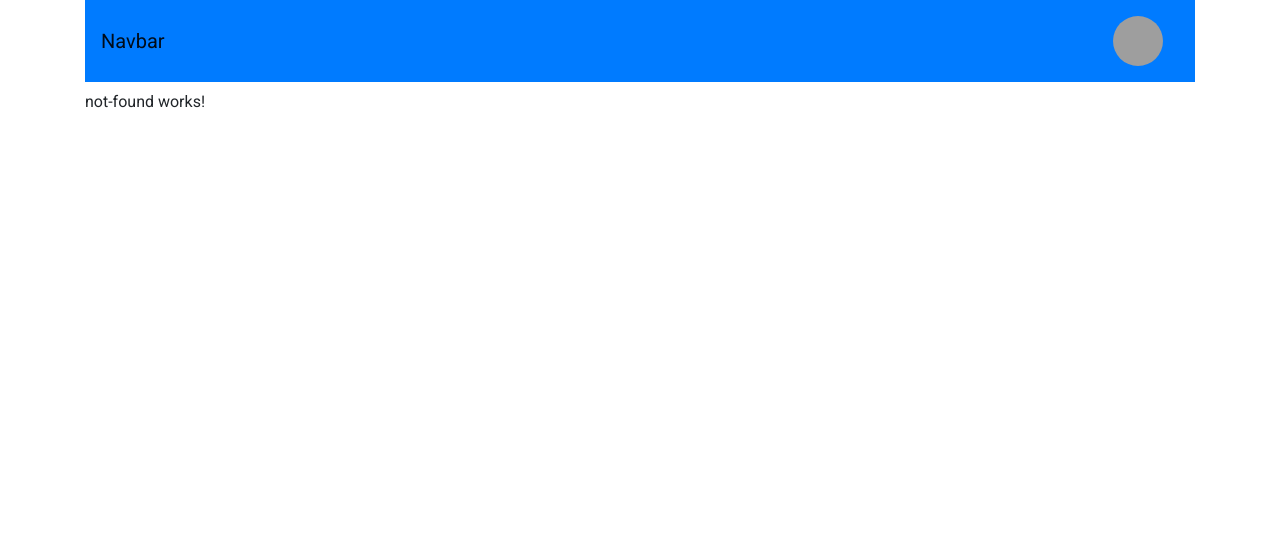
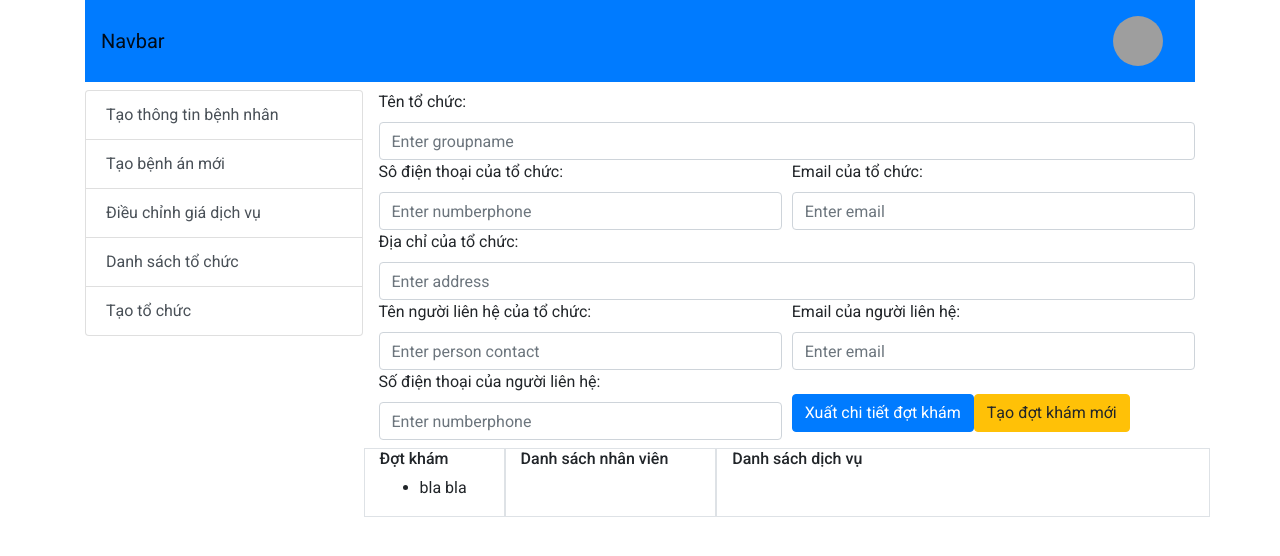
Before and after one commit to NhatTan2007/MedicalExaminationFE, an Angular app: page /tao-dot-kham-to-chuc in a window 1280 px wide. Shown: the top 556 px of the page. Built offline with nearby package versions, Linux system fonts and the light colour scheme; no server answers; grey boxes are pictures that could not be loaded.

Commit message:
update component ognization

```diff
--- /dev/null
+++ b/src/app/general-room/create-ogranization-examination/create-ogranization-examination.component.html
@@ -0,0 +1,67 @@
+<form>
+  <div>
+      <label>Tên tổ chức:</label>
+      <input type="text" class="form-control" placeholder="Enter groupname" required>
+  </div>
+  <div class="form-row">
+      <div class="col">
+          <label>Sô điện thoại của tổ chức:</label>
+          <input type="number" class="form-control" placeholder="Enter numberphone" required>
+      </div>
+      <div class="col">
+          <label>Email của tổ chức:</label>
+          <input type="email" class="form-control" placeholder="Enter email" required>
+      </div>
+  </div>
+  <div>
+      <label>Địa chỉ của tổ chức:</label>
+      <input type="text" class="form-control" placeholder="Enter address" required>
+  </div>
+  <div class="form-row">
+      <div class="col">
+          <label>Tên người liên hệ của tổ chức:</label>
+          <input type="text" class="form-control" placeholder="Enter person contact" required>
+      </div>
+      <div class="col">
+          <label>Email của người liên hệ:</label>
+          <input type="email" class="form-control" placeholder="Enter email" required>
+      </div>
+  </div>
+  <div class="form-row">
+      <div class="col">
+          <label>Số điện thoại của người liên hệ:</label>
+          <input type="number" class="form-control" placeholder="Enter numberphone" required>
+      </div>
+     <div class="col mt-4 ">
+          <button type="button" class="btn btn-primary">Xuất chi tiết đợt khám</button>
+          <button type="submit" class="btn btn-warning">Tạo đợt khám mới</button>
+
+     </div>
+  </div>
+</form>
+<form class="mt-2">
+  <div class="row">
+      <div class="col-2 border">
+          <div class="list-group">
+            <h6>Đợt khám</h6>
+
+             <ul>
+                 <li>bla bla</li>
+             </ul>
+          </div>
+      </div>
+      <div class="col-3 border">
+          <div class="list-group">
+            <h6>Danh sách nhân viên</h6>
+
+           </div>
+      </div>
+      <div class="col-7 border">
+          <div class="list-group">
+            <h6>Danh sách dịch vụ</h6>
+
+           </div>
+      </div>
+  </div>
+
+</form>
--- /dev/null
+++ b/src/app/general-room/create-ogranization-examination/create-ogranization-examination.component.ts
@@ -0,0 +1,15 @@
+import { Component, OnInit } from '@angular/core';
+
+@Component({
+  selector: 'app-create-ogranization-examination',
+  templateUrl: './create-ogranization-examination.component.html',
+  styleUrls: ['./create-ogranization-examination.component.scss']
+})
+export class CreateOgranizationExaminationComponent implements OnInit {
+
+  constructor() { }
+
+  ngOnInit(): void {
+  }
+
+}
--- a/src/app/general-room/create-ogranization/create-ogranization.component.html
+++ b/src/app/general-room/create-ogranization/create-ogranization.component.html
@@ -37,8 +37,8 @@
       <input type="text" class="form-control" placeholder="Nhập số điện thoại" required>
   </div>
   <div class=" mt-2 d-flex justify-content-end">
-      <a type="submit" class="btn btn-primary">khoi tao</a>
-      <a type="reset" class="btn btn-warning ml-2">thiet lap lai</a>
+      <a type="submit" class="btn btn-primary">Khởi tạo</a>
+      <a type="reset" class="btn btn-warning ml-2">Thiết lập lại</a>
 
   </div>
 </div>
--- a/src/app/general-room/general-room.component.html
+++ b/src/app/general-room/general-room.component.html
@@ -4,7 +4,7 @@
           <a href="#" class="list-group-item list-group-item-action">Tạo thông tin bệnh nhân</a>
           <a href="#" class="list-group-item list-group-item-action">Tạo bệnh án mới</a>
           <a href="#" class="list-group-item list-group-item-action">Điều chỉnh giá dịch vụ</a>
-          <a href="#" class="list-group-item list-group-item-action">Danh sách tổ chức</a>
+          <a [routerLink]="['/danh-sach-to-chuc']" routerLinkActive="router-link-active"  class="list-group-item list-group-item-action">Danh sách tổ chức</a>
           <a [routerLink]="pathCreateOrganization" routerLinkActive="router-link-active"  class="list-group-item list-group-item-action">Tạo tổ chức</a>
       </div>
   </div>
--- a/src/app/general-room/general-room.module.ts
+++ b/src/app/general-room/general-room.module.ts
@@ -4,12 +4,16 @@ import { CommonModule } from '@angular/common';
 import { GeneralRoomRoutingModule } from './general-room-routing.module';
 import { CreateNewPatientComponent } from './create-new-patient/create-new-patient.component';
 import { GeneralRoomComponent } from './general-room.component';
+import { CreateOgranizationExaminationComponent } from './create-ogranization-examination/create-ogranization-examination.component';
+import { OgranizationListComponent } from './ogranization-list/ogranization-list.component';
 
 
 @NgModule({
   declarations: [
     CreateNewPatientComponent,
-    GeneralRoomComponent
+    GeneralRoomComponent,
+    CreateOgranizationExaminationComponent,
+    OgranizationListComponent
   ],
   imports: [
     CommonModule,
--- /dev/null
+++ b/src/app/general-room/ogranization-list/ogranization-list.component.html
@@ -0,0 +1,38 @@
+<div class="row">
+  <div class="mt-1">
+      <a class="btn btn-primary"><i class="fas fa-plus"></i></a>
+  </div>
+  <div class="ml-auto mt-1">
+      <div class="input-group">
+          <input class="form-control py-2" placeholder="search" type="search" value="" id="example-search-input">
+          <span class="input-group-append">
+            <button class="btn btn-outline-secondary" type="button">
+                <i class="fa fa-search"></i>
+            </button>
+          </span>
+    </div>
+  </div>
+</div>
+<div class="row mt-3">
+<table class="table table-bordered table-hover">
+  <thead class="thead-light">
+    <tr>
+      <th scope="col">STT</th>
+      <th scope="colspan='2'">Tên tổ chức</th>
+      <th scope="col"></th>
+    </tr>
+  </thead>
+  <tbody>
+    <tr>
+      <th scope="row">1</th>
+      <td>Otto</td>
+      <td>
+          <a [routerLink]="['/tao-dot-kham-to-chuc']" routerLinkActive="router-link-active"  class="btn btn-primary">
+              Chi tiết
+          </a>
+          <router-outlet></router-outlet>
+      </td>
+    </tr>
+  </tbody>
+</table>
+</div>
--- /dev/null
+++ b/src/app/general-room/ogranization-list/ogranization-list.component.ts
@@ -0,0 +1,15 @@
+import { Component, OnInit } from '@angular/core';
+
+@Component({
+  selector: 'app-ogranization-list',
+  templateUrl: './ogranization-list.component.html',
+  styleUrls: ['./ogranization-list.component.scss']
+})
+export class OgranizationListComponent implements OnInit {
+
+  constructor() { }
+
+  ngOnInit(): void {
+  }
+
+}
--- a/src/index.html
+++ b/src/index.html
@@ -9,6 +9,8 @@
   <link rel="preconnect" href="https://fonts.gstatic.com">
   <link href="https://fonts.googleapis.com/css2?family=Roboto:wght@300;400;500&display=swap" rel="stylesheet">
   <link href="https://fonts.googleapis.com/icon?family=Material+Icons" rel="stylesheet">
+  <link rel="stylesheet" href="https://pro.fontawesome.com/releases/v5.10.0/css/all.css" integrity="sha384-AYmEC3Yw5cVb3ZcuHtOA93w35dYTsvhLPVnYs9eStHfGJvOvKxVfELGroGkvsg+p" crossorigin="anonymous"/>
+
 </head>
 <body>
   <app-root></app-root>
```
Also changed, not shown: src/app/general-room/general-room-routing.module.ts (+10 -0 lines), src/app/general-room/create-ogranization-examination/create-ogranization-examination.component.scss (added), src/app/general-room/ogranization-list/ogranization-list.component.scss (added), 2 other files (tests, documents, lock files or other folders).
